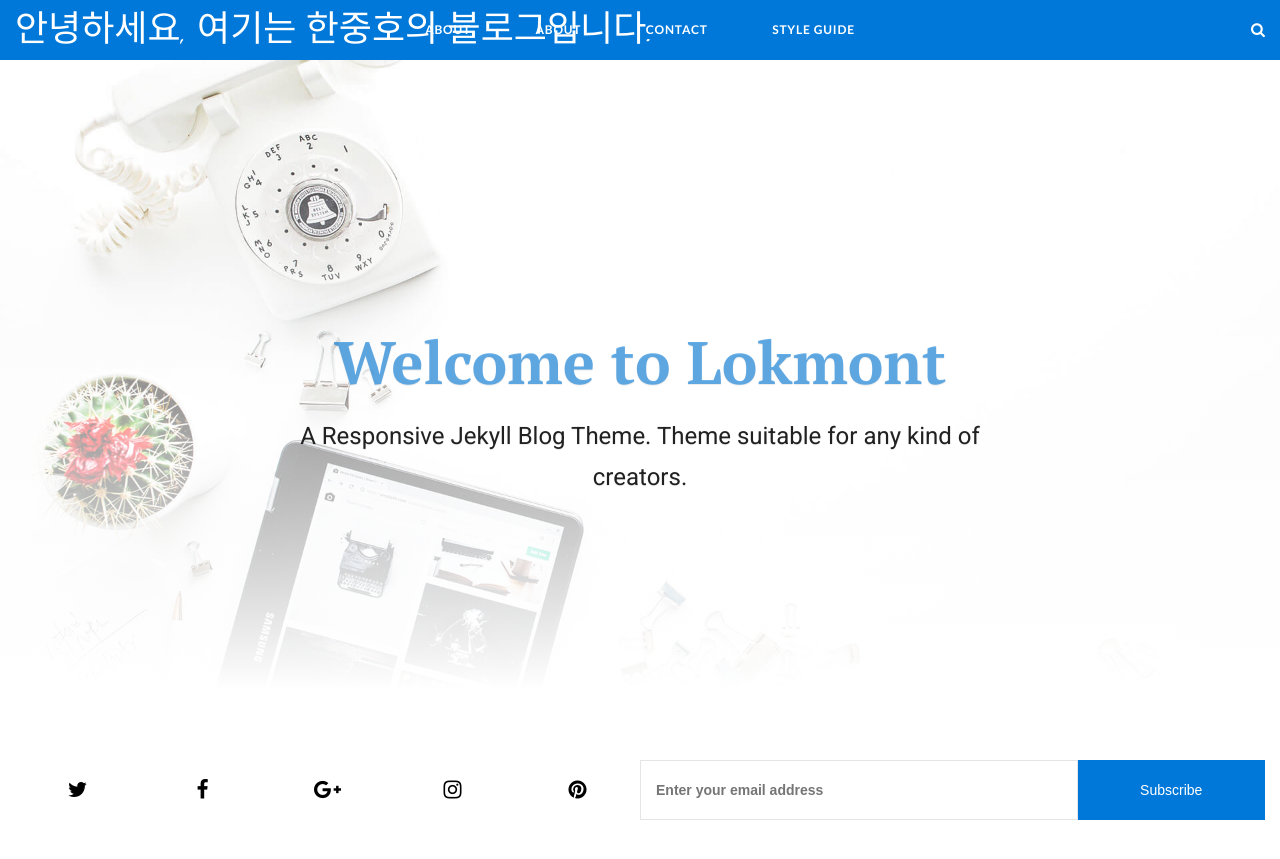
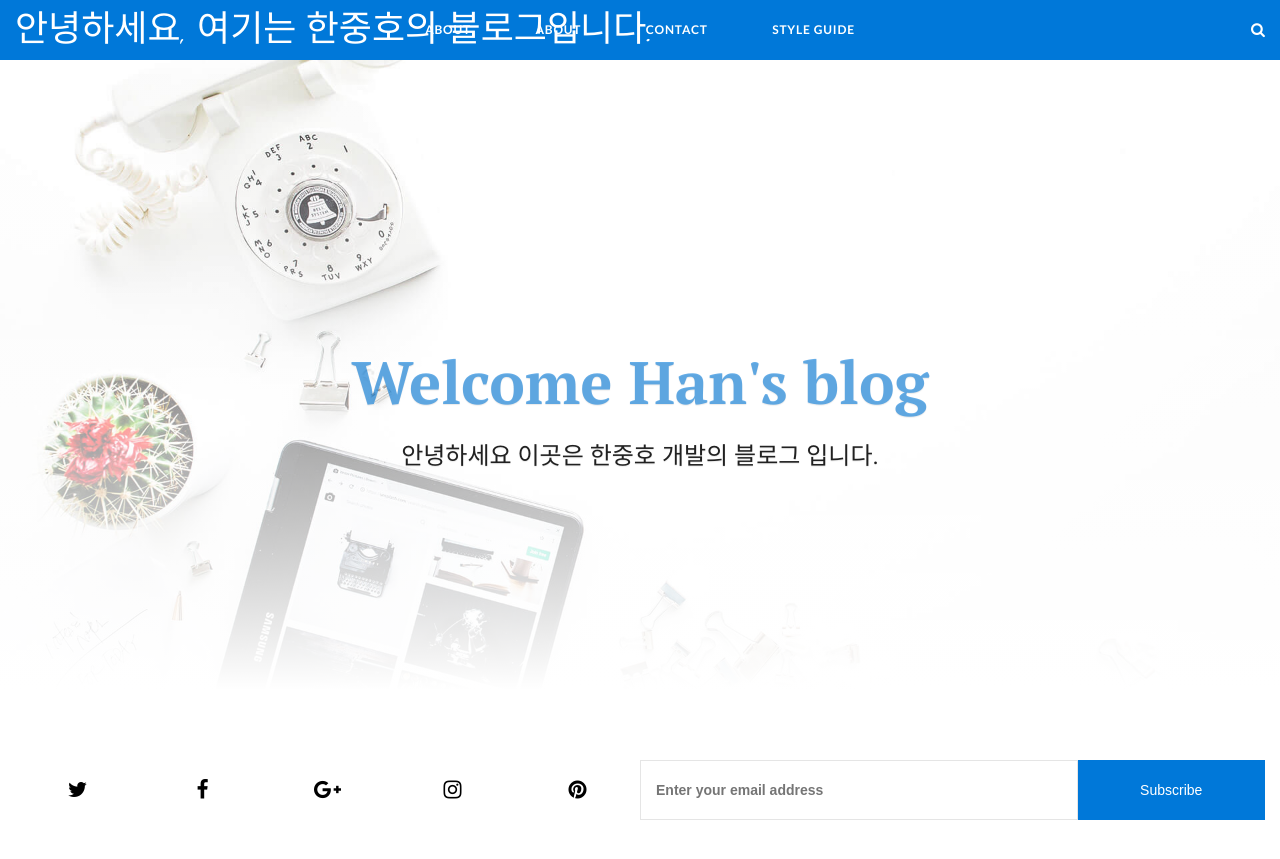
Before and after one commit to BlackHan26/gitblog_hello2, a Jekyll site: the page built from index.html, in a window 1280 px wide and 900 px high. Shown: the top 859 px of the window. Built offline with Jekyll 4.4.1, drawn with Linux system fonts in a browser that asks for light colours; the list of posts is cut into pages by our own code.

Commit message:
-profile 변경

```diff
--- a/_config.yml
+++ b/_config.yml
@@ -6,8 +6,8 @@ url: "https://BlackHan26/gitblog_hello2.github.io" # the base hostname & protoco
 
 # Banner Section
 hero: 112.jpg
-hero-title: Welcome to Lokmont
-hero-description: A Responsive Jekyll Blog Theme. Theme suitable for any kind of creators.
+hero-title: Welcome Han's blog
+hero-description: 안녕하세요 이곳은 한중호 개발의 블로그 입니다.
 
 # Author - Creator
 author-name: 한중호
```
